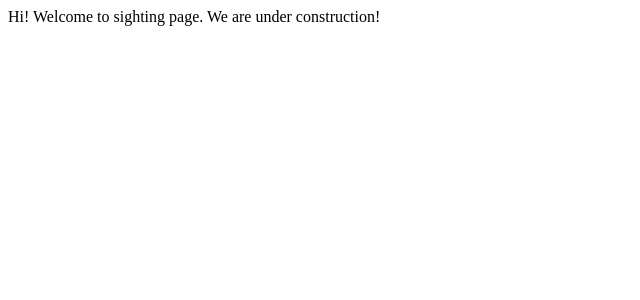
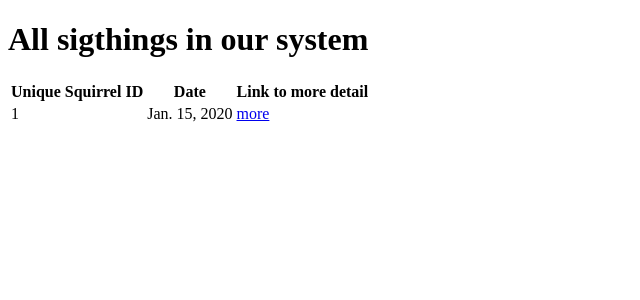
Before and after one commit to alexanderlibby/Squirrel-Tracker, a Django app: page /sightings/ in a window 1280 px wide. Shown: the top 300 px of the page, without its empty margins (0-640 px from the left). Run offline with Django 3.2, Linux system fonts and the light colour scheme; tables that the repository leaves empty hold one stand-in row (values such as "Sample post").

Commit message:
Make simple sightings page works

```diff
--- a/requirements.txt
+++ b/requirements.txt
@@ -1 +1,2 @@
-Django == 3.1.7
+Django==3.1.7
+pandas==1.2.3
--- a/sightings/templates/sightings/index.html
+++ b/sightings/templates/sightings/index.html
@@ -9,7 +9,26 @@
 </head>
 
 <body>
-    Hi! Welcome to sighting page. We are under construction!
+    <h1>All sigthings in our system</h1>
+    <table>
+        <table>
+            <tr>
+                <th>Unique Squirrel ID</th>
+                <th>Date</th>
+                <th>Link to more detail</th>
+            </tr>
+
+            {% for s in sightings %}
+
+            <tr>
+                <td>{{ s.unique_squirrel_id }}</td>
+                <td>{{ s.date }}</td>
+                <td><a href='/sightings/{{ s.unique_squirrel_id }}'>more</a></td>
+            </tr>
+
+            {% endfor %}
+
+        </table>
 </body>
 
 </html>
--- a/sightings/views.py
+++ b/sightings/views.py
@@ -1,7 +1,29 @@
 from django.shortcuts import render
+from django.shortcuts import get_object_or_404
+
+from .models import Sighting
 
 # Create your views here.
 
 
 def index(request):
-    return render(request, 'sightings/index.html', {})
+    """
+    A view that lists all squirrel sightings with links to view each sighting
+        Located at: /sightings
+        Methods Supported: GET
+        Fields to show:
+        - Unique Squirrel ID
+        - Date
+        - Link to unique squirrel sighting
+        - This view should also have a single link to the “add” sighting view
+    """
+    sightings_all = Sighting.objects.all()
+    context = {
+        'sightings': sightings_all
+    }
+    return render(request, 'sightings/index.html', context)
+
+
+# def details(request, unique_squirrel_id):
+
+#     return render(request, 'sighting/')
```
